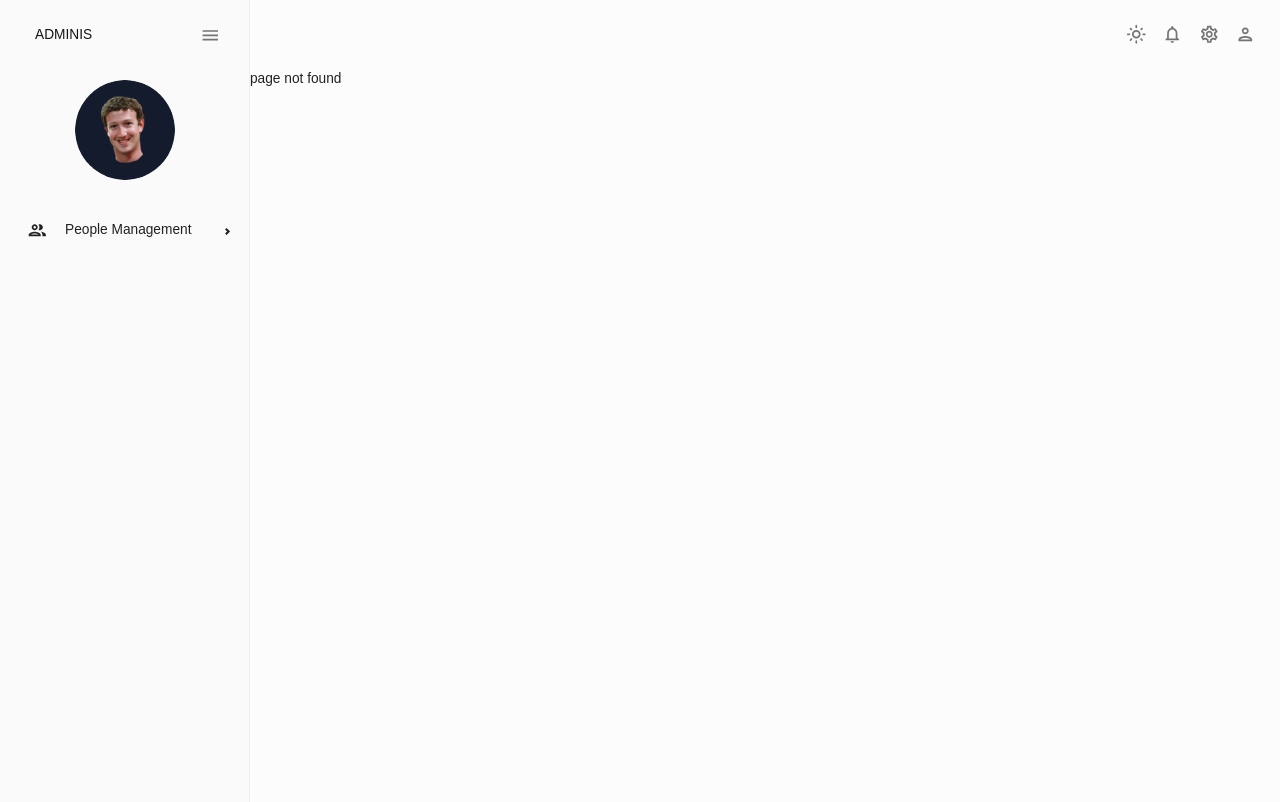
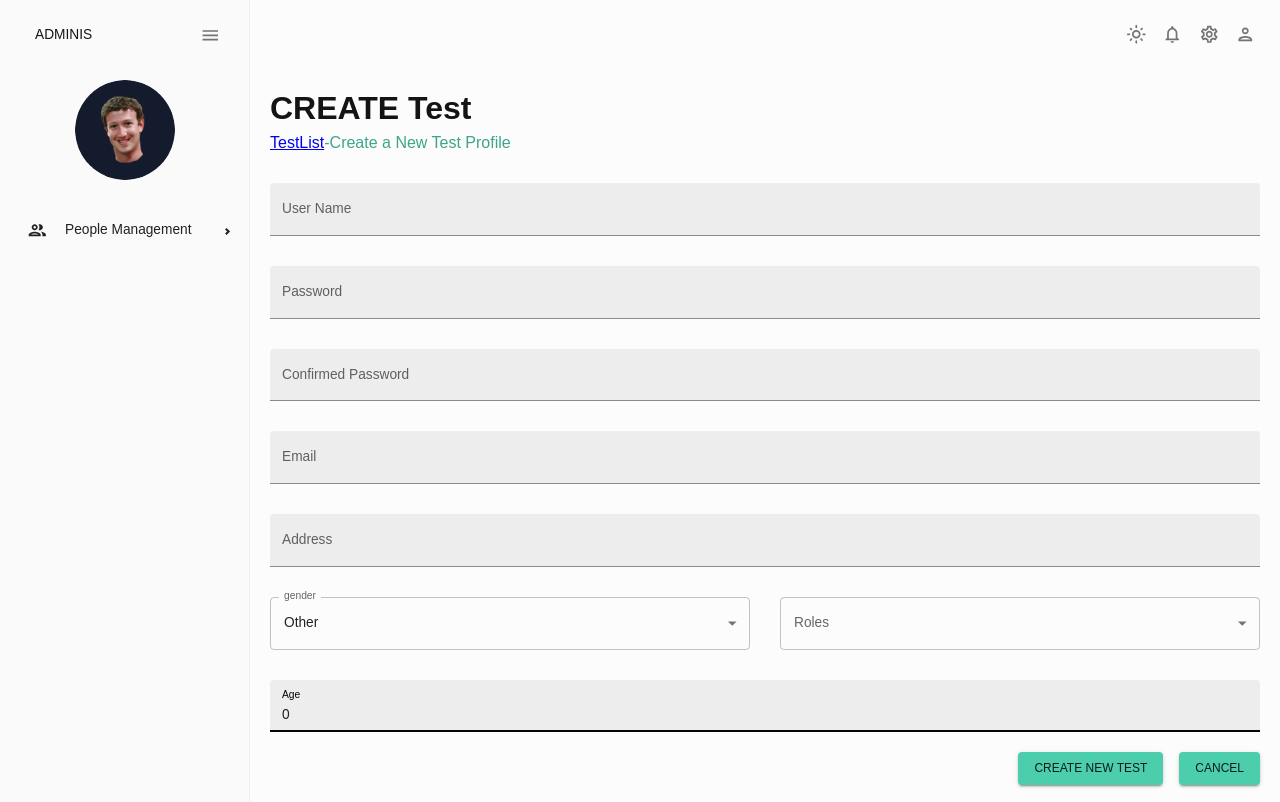
Before and after one commit to MoocDevTeam/Admin-Management-System-Frontend, a React (Create React App) app: page /test/add in a window 1280 px wide. Before the commit this address had no page. Built offline with nearby package versions, Linux system fonts and the light colour scheme.

Commit message:
MoocUI 1.0.2: Lily-Change user to test avoid affecting the real user model

```diff
--- a/public/index.html
+++ b/public/index.html
@@ -24,7 +24,7 @@
       work correctly both with client-side routing and a non-root public URL.
       Learn how to configure a non-root public URL by running `npm run build`.
     -->
-    <title>React App</title>
+    <title>Mooc</title>
   </head>
   <body>
     <noscript>You need to enable JavaScript to run this app.</noscript>
--- a/src/App.js
+++ b/src/App.js
@@ -5,13 +5,15 @@ import Dashboard from "./pages/dashboard";
 import Mainlayout from "./components/mainlayout/index";
 import { Toaster } from "react-hot-toast";
 
-import User from "./pages/user/index";
-import AddUser from "./pages/user/addUser";
+import Test from "./pages/test/index";
+import AddTest from "./pages/test/addTest";
 import Page404 from "./pages/page404";
 
 import { theme } from "./theme";
 
 function App() {
+
+
   return (
     <ThemeProvider theme={theme}>
       <CssBaseline />
@@ -28,20 +30,20 @@ function App() {
             }
           />
           <Route
-            key="user"
-            path="/user"
+            key="test"
+            path="/test"
             element={
 
-              <User />
+              <Test />
 
             }
           />
 
           <Route
-            key="addUser"
-            path="/user/add"
+            key="addTest"
+            path="/test/add"
             element={
-              <AddUser />
+              <AddTest />
             }
           />
 
--- a/src/components/mainlayout/mainSidebar.jsx
+++ b/src/components/mainlayout/mainSidebar.jsx
@@ -67,7 +67,7 @@ export default function MainSidebar() {
           )}
 
           <SubMenu icon={<PeopleOutlinedIcon />} label='People Management' >
-            <MenuItem icon={<PeopleOutlinedIcon /> } component={<Link />} to='user'>User</MenuItem>
+            <MenuItem icon={<PeopleOutlinedIcon /> } component={<Link />} to='test'>Test</MenuItem>
           </SubMenu>
 
         </Menu>
--- a/src/pages/user/addUser.jsx
+++ b/src/pages/test/addTest.jsx
@@ -21,7 +21,7 @@ import Header from "../../components/header";
 import { useState } from "react";
 import getRequest from "../../request/getRequest";
 
-export default function AddUser() {
+export default function AddTest() {
   const formik = useFormik({
     initialValues: {
       username: "",
@@ -110,10 +110,10 @@ export default function AddUser() {
   return (
     <Box m="20px">
       <Header
-        title="CREATE USER"
-        subtitle="Create a New User Profile"
-        url="/user"
-        urltitle={"UserList"}
+        title="CREATE Test"
+        subtitle="Create a New Test Profile"
+        url="/test"
+        urltitle={"TestList"}
       />
       <form onSubmit={formik.handleSubmit}>
         <Box
@@ -256,7 +256,7 @@ export default function AddUser() {
         <Box display="flex" justifyContent="end" mt="20px">
           <Stack direction="row" spacing={2}>
             <Button type="submit" color="secondary" variant="contained">
-              Create New User
+              Create New Test
             </Button>
             <Button type="cancle" color="secondary" variant="contained">
               Cancel
--- a/src/pages/user/index.jsx
+++ b/src/pages/test/index.jsx
@@ -3,7 +3,7 @@ import { Box, Button, Stack, Avatar } from "@mui/material";
 import Header from "../../components/header";
 import colors from "../../theme";
 import AlterDialog from "../../components/alterDialog";
-import UserList from "./userList";
+import TestList from "./testList";
 
 import { useEffect } from "react";
 import getRequest from "../../request/getRequest";
@@ -12,7 +12,7 @@ import deleteRequest from "../../request/delRequest";
 import { useNavigate } from "react-router-dom";
 import toast from "react-hot-toast";
 
-export default function User() {
+export default function Test() {
   const [pageSearch, setpageSearch] = useState({
     pageSize: 100,
     page: 1,
@@ -123,7 +123,7 @@ export default function User() {
 
   const navigate = useNavigate();
   function handleAddUser() {
-    navigate("/user/add");
+    navigate("/test/add");
   }
   const [alertMessage, setAlartMessage] = useState("");
 
@@ -145,7 +145,7 @@ export default function User() {
     }
 
     let ids = rowSelectionModel.join(",");
-    let result = await deleteRequest(`/user/Delete/${ids}`);
+    let result = await deleteRequest(`/test/Delete/${ids}`);
     if (result.isSuccess) {
       toast.success("delete success!");
     } else {
@@ -160,7 +160,7 @@ export default function User() {
   return (
     <>
       <Box m="20px">
-        <Header title="Users" subtitle="Managing the User Members" />
+        <Header title="Tests" subtitle="Managing the Test Members" />
         <Box
           m="40px 0 0 0"
           minHeight={'500px'}
@@ -195,7 +195,7 @@ export default function User() {
             <Stack direction="row" spacing={2} justifyContent="flex-end">
 
               <Button variant="contained" onClick={handleAddUser}>
-                Add User
+                Add Test
               </Button>
 
 
@@ -209,12 +209,12 @@ export default function User() {
 
             </Stack>
           </Box>
-          <UserList
+          <TestList
             columns={columns}
             pageData={pageData}
             setPaginationModel={handlePaginationModel}
             setRowSelectionModel={setRowSelectionModel}
-          ></UserList>
+          ></TestList>
         </Box>
         <AlterDialog
         title="Warning"
```
Also changed, not shown: src/pages/test/testList.jsx (renamed from src/pages/user/userList.jsx, +1 -1 lines).
